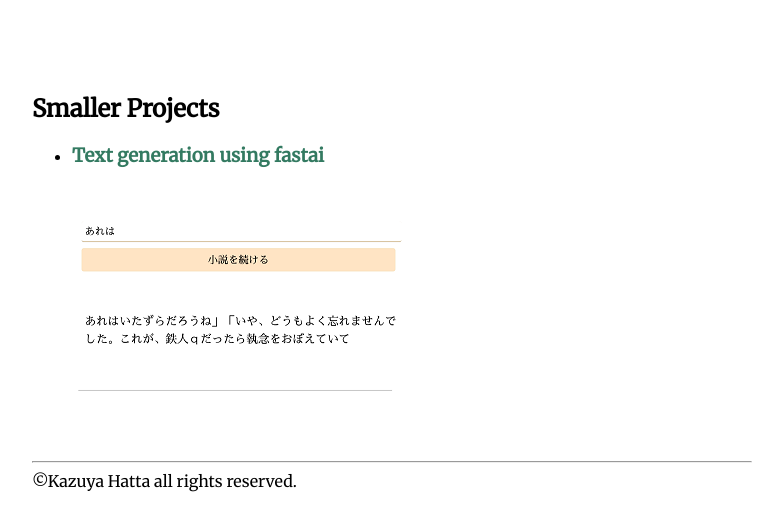
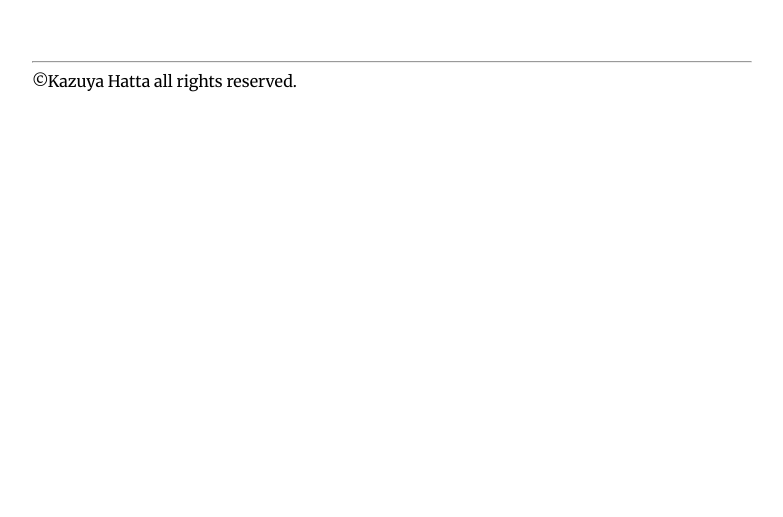
Before and after one commit to kznovo/kznovo.github.io, a plain HTML site: page index.html in a window 1280 px wide. Shown: the part 985-1502 px from the top of the page, without its empty margins (248-1031 px from the left). After the commit the page ends 1101 px from the top, so only its background shows below. Drawn offline with Linux system fonts and the light colour scheme.

Commit message:
remove smaller projects

```diff
--- a/index.html
+++ b/index.html
@@ -40,29 +40,7 @@
     </p>
     </li>
   </ul>
-  <br /><br /><br />
-  <h2>Smaller Projects</h2>
-
-  <ul>
-    <li>
-      <h3>
-        <a href="novel-generator-fastai/index.html" class="text">Text generation using fastai</a>
-      </h3>
-      <br />
-      <a href="novel-generator-fastai/index.html"><img src="novelgenerator.png" alt="novel-generator-fastai" /></a>
-    </li>
-  </ul>
-  <br />
-  <!-- <ul>
-    <li>
-      <h3>
-        <a href="ssd-mobilenet-desktop/index.html" class="text">SSD mobilenet inference using tensorflow.js</a>
-      </h3>
-      <br />
-      <a href="ssd-mobilenet-desktop/index.html"><img src="ssd.png" alt="ssd-mobilenet-desktop" /></a>
-    </li>
-  </ul> -->
-  <br />
+  <br /><br />
   <hr />
   <footer>&copy;Kazuya Hatta all rights reserved.</footer>
 </body>
```
